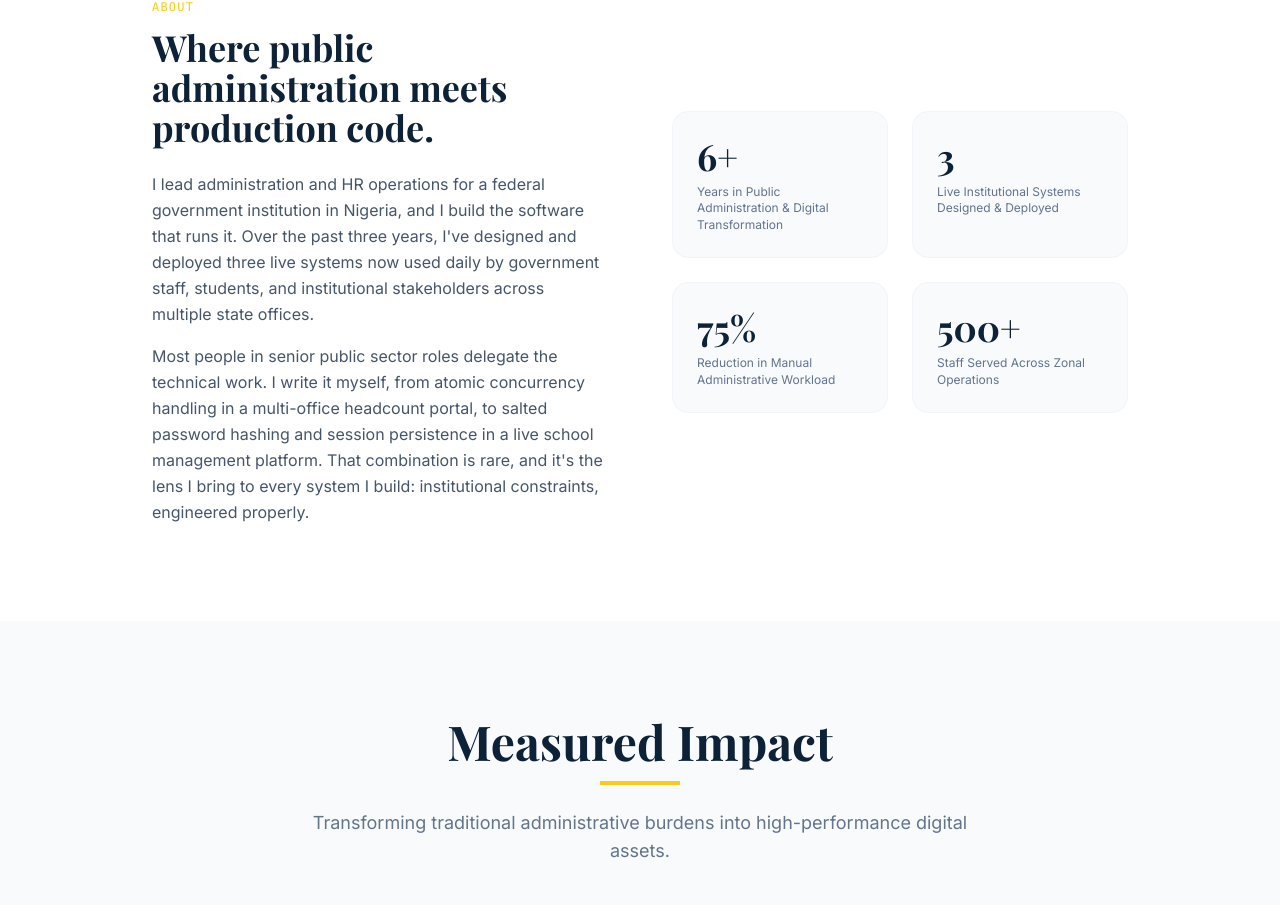
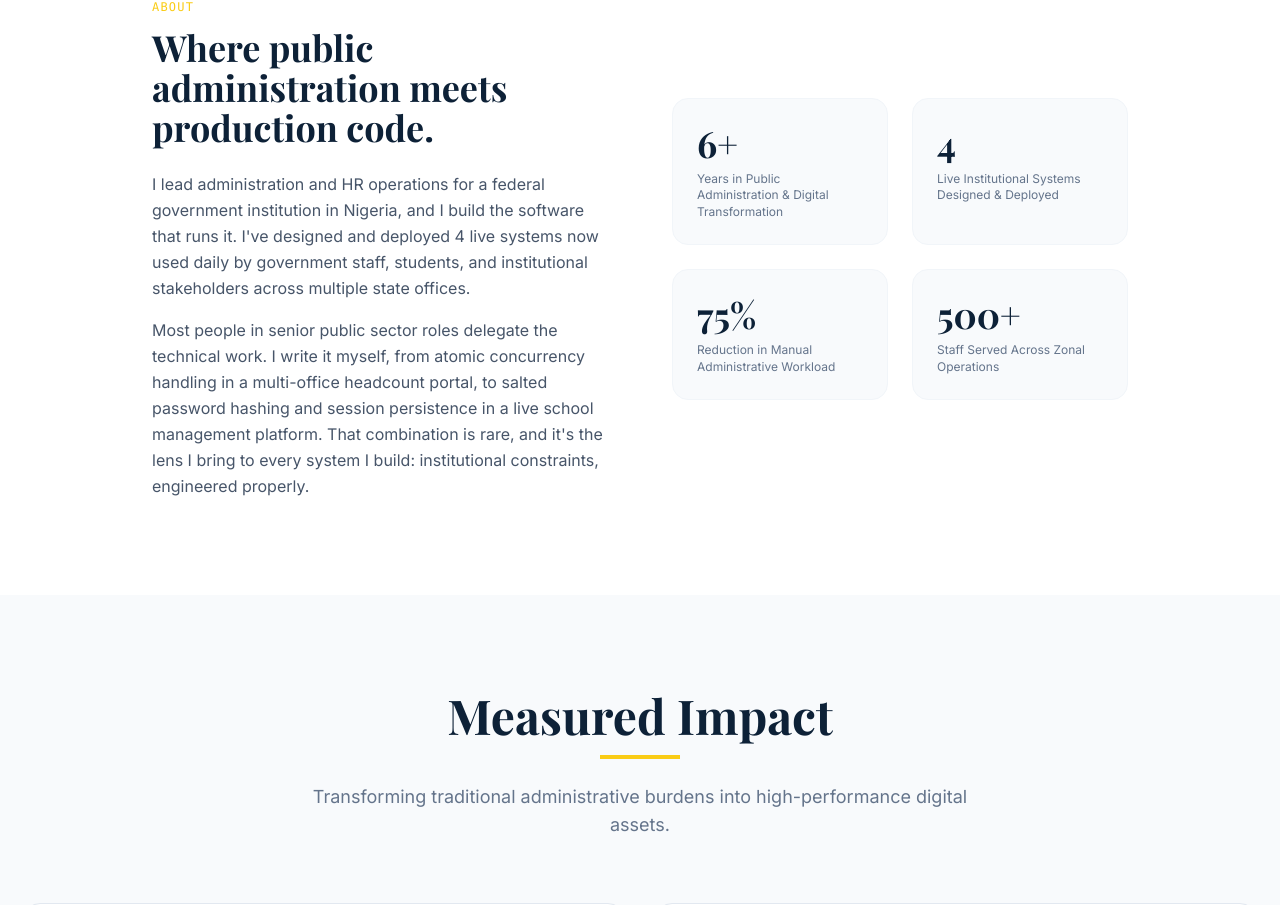
Before and after one commit to beylabs/bey-portfolio, a Next.js app: page / in a window 1280 px wide. Shown: the part 897-1802 px from the top of the page. Built offline with nearby package versions, Linux system fonts and the light colour scheme; a web font is replaced by a local one.

Commit message:
Fix: derive system count in About section from PROJECTS data instead of hardcoding

```diff
--- a/components/sections/About.tsx
+++ b/components/sections/About.tsx
@@ -1,9 +1,10 @@
 "use client";
 import { motion } from "framer-motion";
+import { PROJECTS } from "../../constants/projects";
 
 const STATS = [
   { value: "6+", label: "Years in Public Administration & Digital Transformation" },
-  { value: "3", label: "Live Institutional Systems Designed & Deployed" },
+  { value: String(PROJECTS.length), label: "Live Institutional Systems Designed & Deployed" },
   { value: "75%", label: "Reduction in Manual Administrative Workload" },
   { value: "500+", label: "Staff Served Across Zonal Operations" },
 ];
@@ -23,9 +24,9 @@ export default function About() {
             </h2>
             <p className="text-slate-600 leading-relaxed mb-4">
               I lead administration and HR operations for a federal government institution
-              in Nigeria, and I build the software that runs it. Over the past three years,
-              I've designed and deployed three live systems now used daily by government
-              staff, students, and institutional stakeholders across multiple state offices.
+              in Nigeria, and I build the software that runs it. I've designed and deployed
+              {" "}{PROJECTS.length} live systems now used daily by government staff, students,
+              and institutional stakeholders across multiple state offices.
             </p>
             <p className="text-slate-600 leading-relaxed">
               Most people in senior public sector roles delegate the technical work.
```
